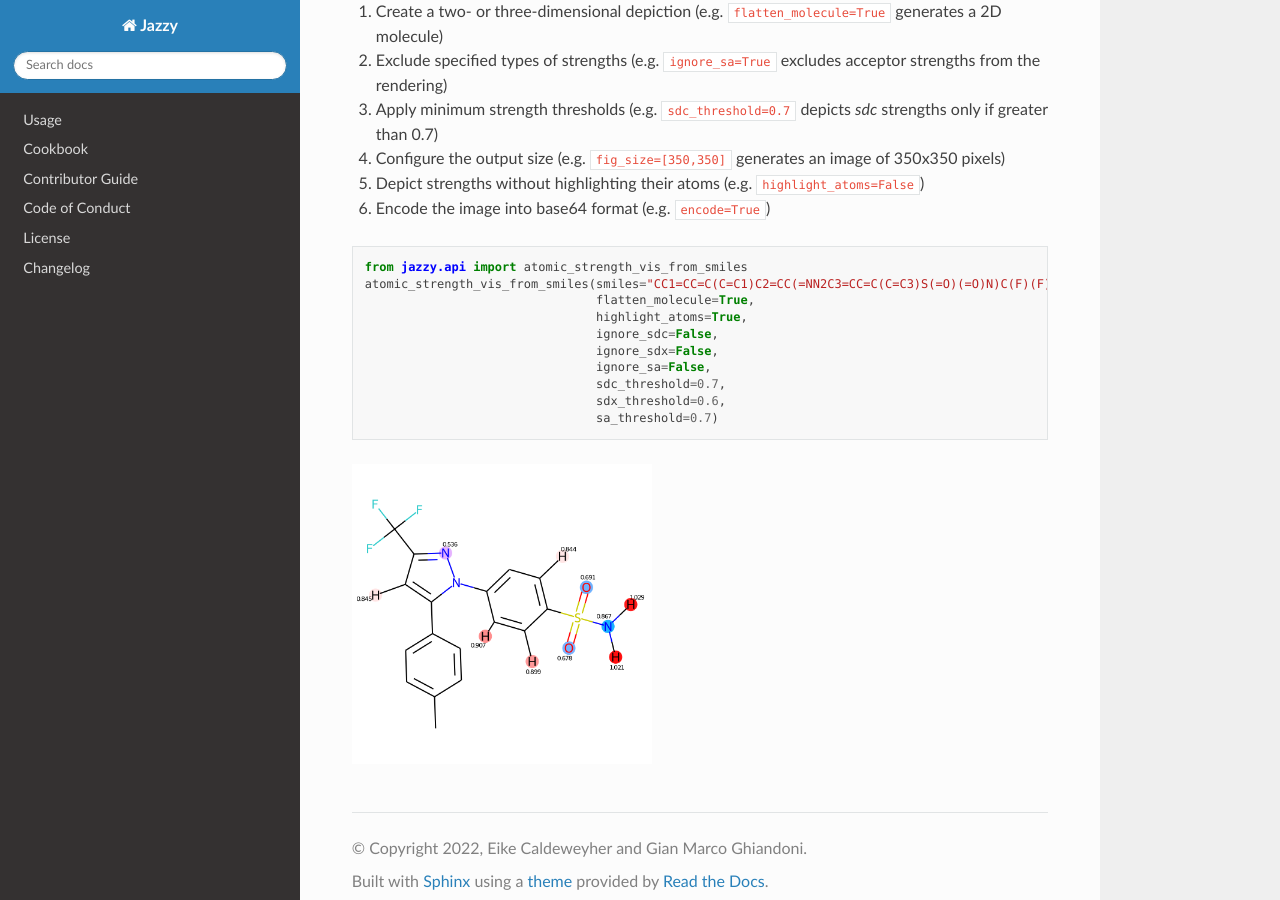
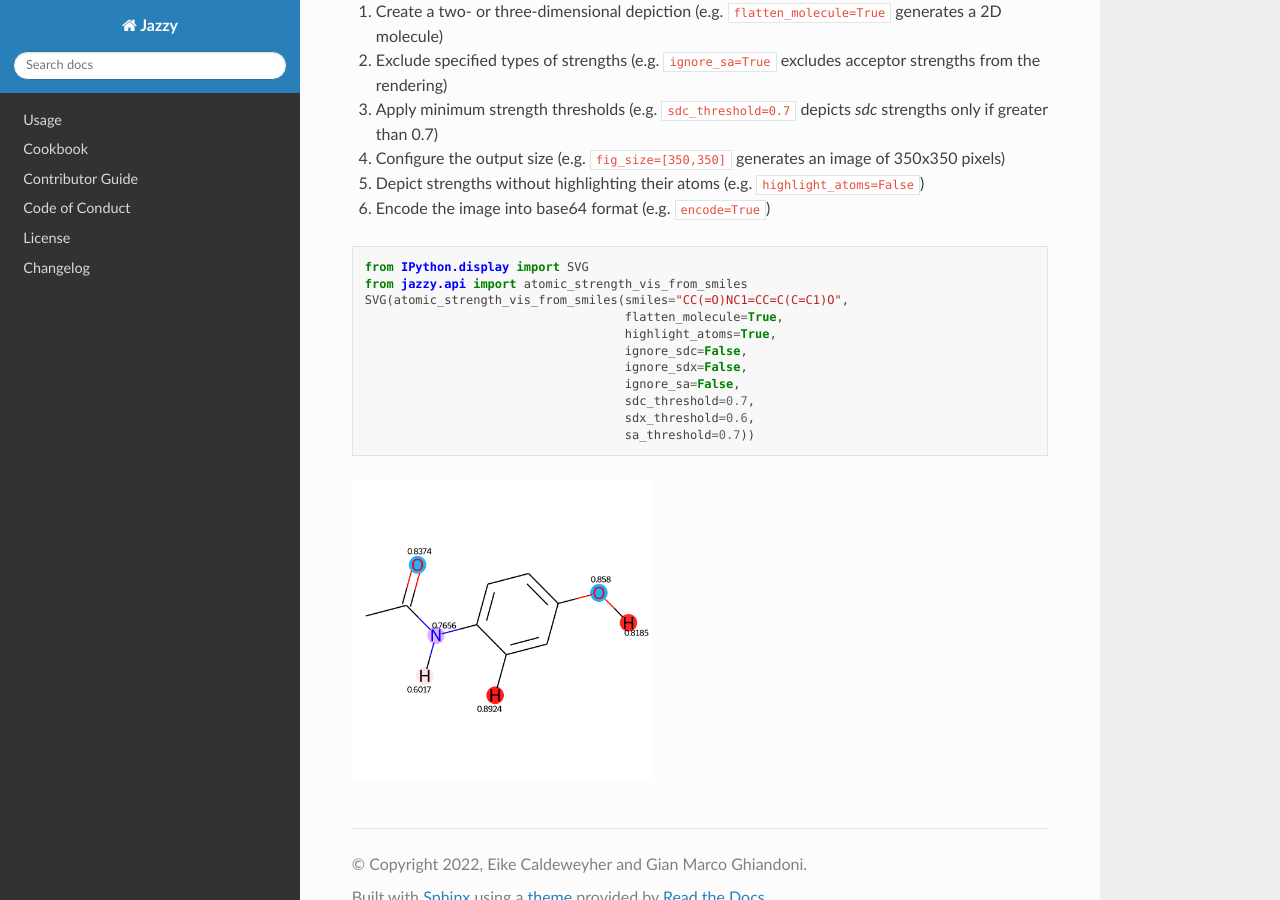
Before and after one commit to AstraZeneca/jazzy, a Sphinx documentation site: the page built from docs/api.rst, in a window 1280 px wide and 900 px high, scrolled down 2196 px. Built offline with Sphinx 7.4.7 and the Read the Docs theme 2.0.0, drawn with Linux system fonts in a browser that asks for light colours; some of the changed text lies outside the part shown.

Commit message:
fixed rounding digits to use constant and polished docs

```diff
--- a/README.rst
+++ b/README.rst
@@ -146,5 +146,5 @@ This project was generated from `@cjolowicz`_'s `Hypermodern Python Cookiecutter
 .. _pip: https://pip.pypa.io/
 .. github-only
 .. _Contributor Guide: contributing.rst
+.. _Cookbook: https://jazzy.readthedocs.io/en/latest/cookbook.html
 .. _Usage: https://jazzy.readthedocs.io/en/latest/usage.html
-.. _Cookbook: https://jazzy.readthedocs.io/en/latest/cookbook.html
--- a/docs/api.rst
+++ b/docs/api.rst
@@ -104,16 +104,17 @@ Creates an SVG rendering of the molecule with its atomistic hydrogen bond donor
 
 .. code-block:: python
 
+   from IPython.display import SVG
    from jazzy.api import atomic_strength_vis_from_smiles
-   atomic_strength_vis_from_smiles(smiles="CC1=CC=C(C=C1)C2=CC(=NN2C3=CC=C(C=C3)S(=O)(=O)N)C(F)(F)F",
-                                   flatten_molecule=True,
-                                   highlight_atoms=True,
-                                   ignore_sdc=False,
-                                   ignore_sdx=False,
-                                   ignore_sa=False,
-                                   sdc_threshold=0.7,
-                                   sdx_threshold=0.6,
-                                   sa_threshold=0.7)
+   SVG(atomic_strength_vis_from_smiles(smiles="CC(=O)NC1=CC=C(C=C1)O",
+                                       flatten_molecule=True,
+                                       highlight_atoms=True,
+                                       ignore_sdc=False,
+                                       ignore_sdx=False,
+                                       ignore_sa=False,
+                                       sdc_threshold=0.7,
+                                       sdx_threshold=0.6,
+                                       sa_threshold=0.7))
 
 .. image:: _static/atomic_strength_vis_from_smiles.png
    :width: 300
--- a/docs/cli.rst
+++ b/docs/cli.rst
@@ -10,7 +10,7 @@ Example of calculation of Jazzy descriptors for an individual SMILES string from
 
 .. code:: console
 
-   {'sdc': 2.2437, 'sdx': 2.111, 'sa': 1.999, 'dga': -3.432102037745161, 'dgp': -39.642437224760336, 'tot': -43.074539262505496, 'status': 'success', 'smiles': 'NC1=CC=C(C=C1)O'}
+   {'sdc': 2.2437, 'sdx': 2.111, 'sa': 2.8823, 'dga': -3.4321, 'dgp': -39.6424, 'tot': -43.0745, 'status': 'success', 'smiles': 'NC1=CC=C(C=C1)O'}
 
 
 Atomistic Strength Visualisation from SMILES
--- a/docs/index.rst
+++ b/docs/index.rst
@@ -3,6 +3,7 @@
 
 .. _Contributor Guide: contributing.html
 .. _Usage: usage.html
+.. _Cookbook: cookbook.html
 
 .. toctree::
    :hidden:
```
Also changed, not shown: other parts of docs/api.rst (+3 -3 lines), docs/_static/atomic_strength_vis_from_smiles.png, 4 other files.
